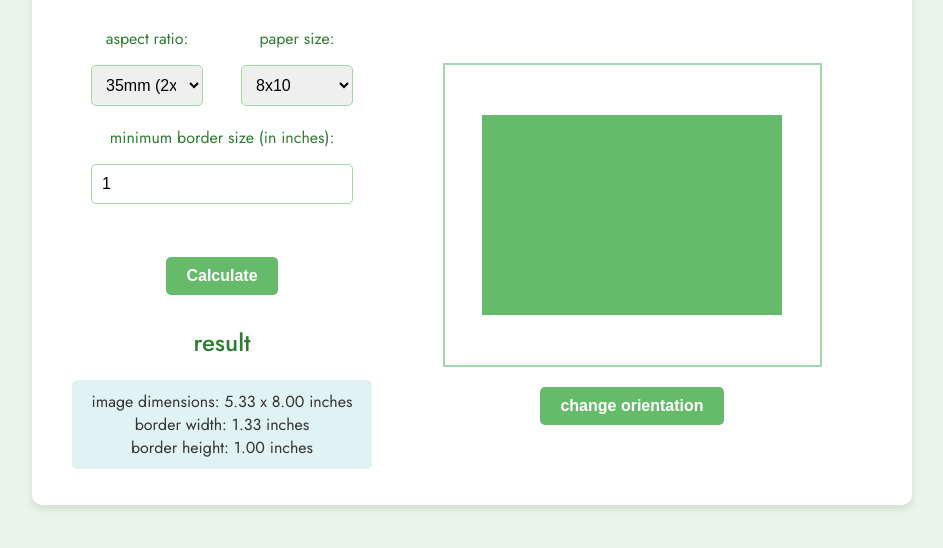
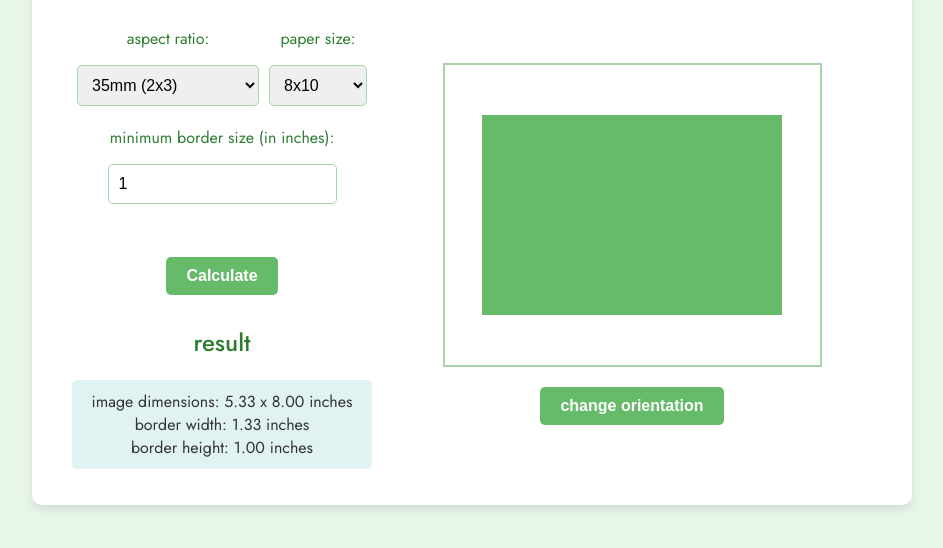
Before and after one commit to narrowstacks/dorkroom.art, a plain HTML site: page border/index.html in a window 1280 px wide. Shown: the part 226-774 px from the top of the page, without its empty margins (168-1111 px from the left). Drawn offline with Linux system fonts and the light colour scheme.

Commit message:
width changes

```diff
--- a/border/border.css
+++ b/border/border.css
@@ -57,7 +57,7 @@ label {
 
 input[type="number"],
 select {
-    width: 80%; /* Adjusted width */
+    /* width: 80%; */
     padding: 10px;
     margin: 10px 0;
     border: 1px solid #a5d6a7;
```
